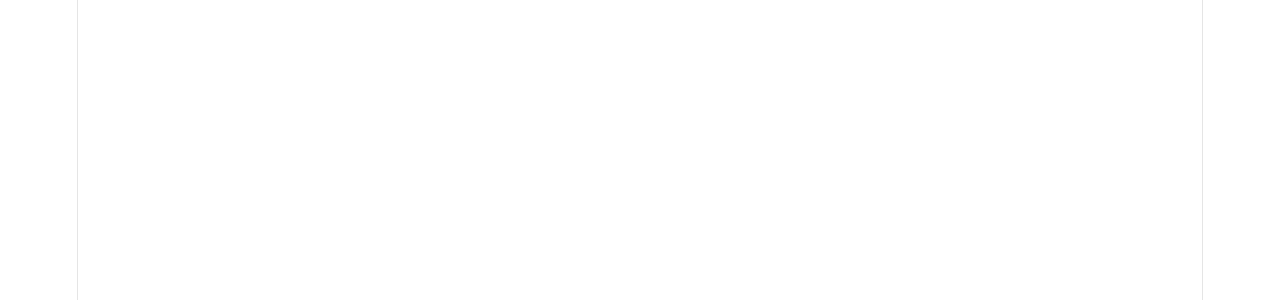
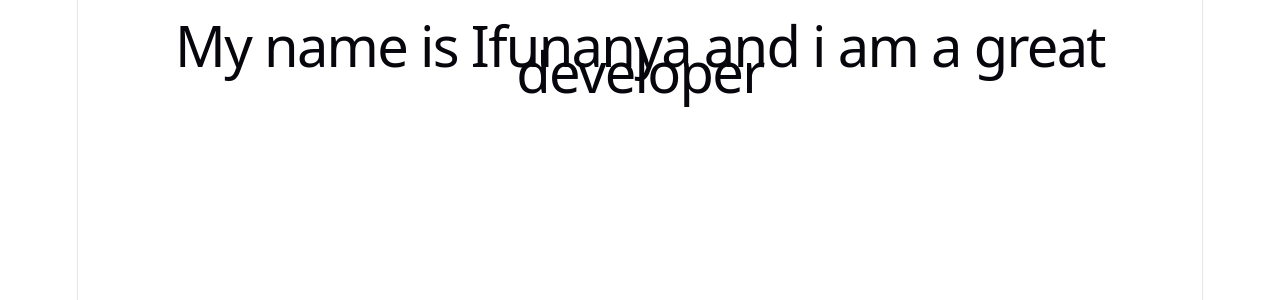
Before and after one commit to nanyaeze/dashboard-project-, a React (Vite) app: page /dashboard in a window 1280 px wide. Before the commit this address had no page. Shown: the top 300 px of the page. Built offline with nearby package versions, Linux system fonts and the light colour scheme.

Commit message:
added a dashboard page

```diff
--- a/src/App.jsx
+++ b/src/App.jsx
@@ -2,6 +2,7 @@
 import Login from "./pages/login"
 import SignUp from "./pages/signup"
 import ForgotPassword from "./pages/forgot-password"
+import Dashboard from "./pages/dashboard"
 
 function App() {
   return (
@@ -11,6 +12,7 @@
         <Route path="/login" element={<Login />} />
         <Route path="/signup" element={<SignUp />} />
         <Route path="/forgot-password" element={<ForgotPassword />} />
+        <Route path="/dashboard" element={<Dashboard />} />
       </Routes>
     </BrowserRouter>
   )
--- /dev/null
+++ b/src/pages/dashboard.jsx
@@ -0,0 +1,12 @@
+import React from 'react'
+
+const Dashboard = () => {
+  return (
+    <div>
+
+        <h1>My name is Ifunanya and i am a great developer</h1>
+    </div>
+  )
+}
+
+export default Dashboard
--- a/src/pages/login.jsx
+++ b/src/pages/login.jsx
@@ -3,9 +3,12 @@
 import { Label } from "@/components/ui/label"
 import { Card, CardContent, CardDescription, CardFooter, CardHeader, CardTitle } from "@/components/ui/card"
 import { Checkbox } from "@/components/ui/checkbox"
-import { Link } from "react-router-dom"
+import { Link, useNavigate } from "react-router-dom"
 
 export default function Login() {
+
+  const navigate = useNavigate();
+
   return (
     <div className="min-h-screen flex items-center justify-center bg-gray-50 p-4">
       <Card className="w-full max-w-md">
@@ -35,7 +38,7 @@
           </form>
         </CardContent>
         <CardFooter className="flex flex-col space-y-4">
-          <Button className="w-full">Sign In</Button>
+          <Button onClick={() => navigate("/dashboard")} className="w-full">Sign In</Button>
           <p className="text-sm text-gray-600">
             Don't have an account?{" "}
             <Link to="/signup" className="text-blue-600 hover:underline">Sign Up</Link>
```
